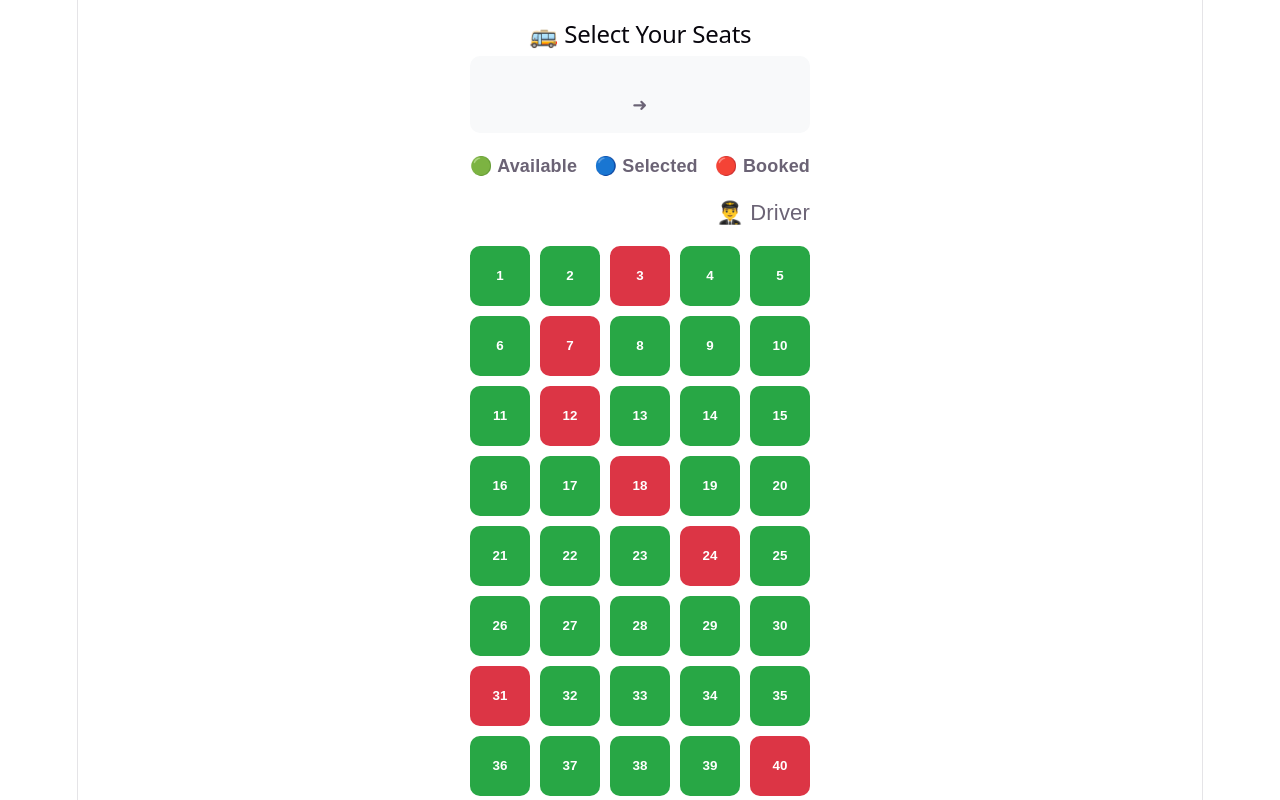
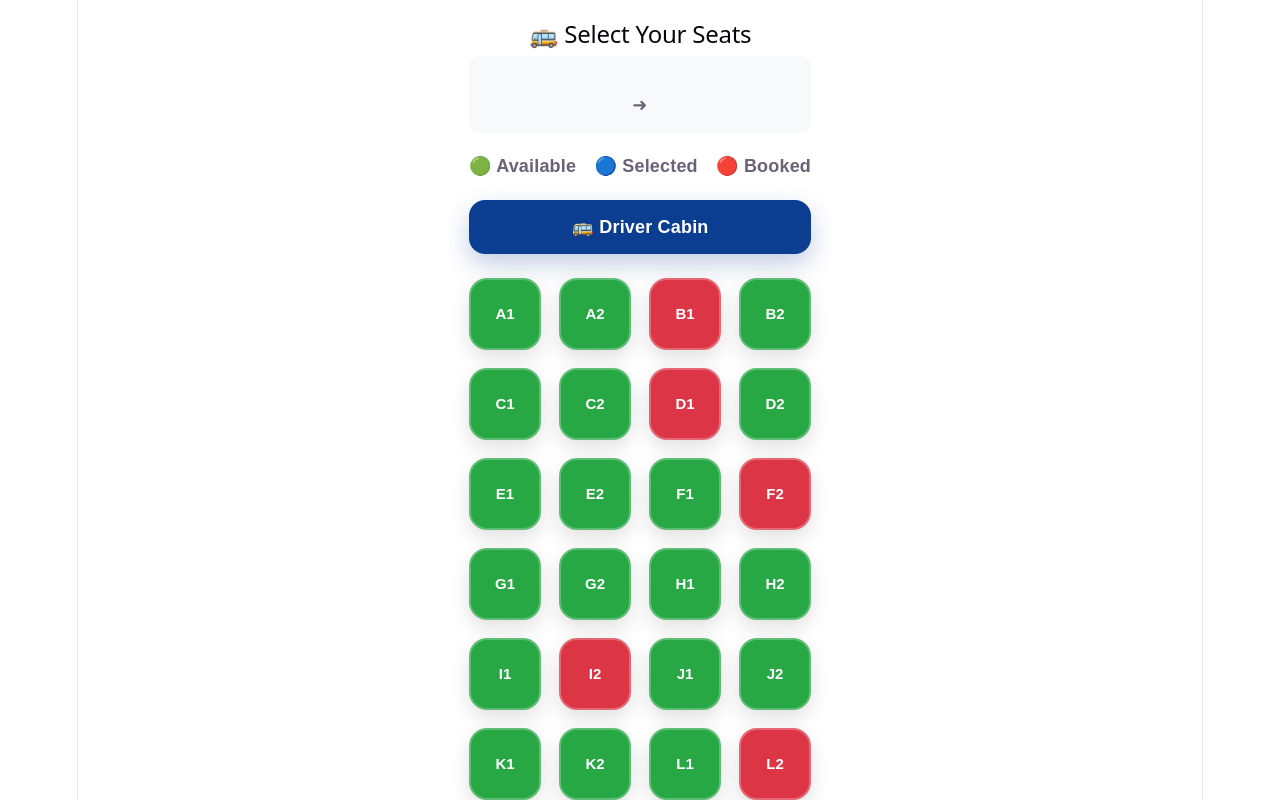
Before and after one commit to kktrajput92-ops/rular-bus-backend, a React (Vite) app in the folder frontend/rular bus/: page /seats in a window 1280 px wide. Shown: the top 800 px of the page. Built offline with nearby package versions, Linux system fonts and the light colour scheme.

Commit message:
Sprint 15.2: Driver Cabin component and premium seat layout foundation

```diff
--- /dev/null
+++ b/frontend/rular bus/src/components/seats/DriverCabin.jsx
@@ -0,0 +1,19 @@
+export default function DriverCabin() {
+  return (
+    <div
+      style={{
+        background: "#0B3D91",
+        color: "#fff",
+        padding: "14px",
+        borderRadius: "16px",
+        textAlign: "center",
+        fontWeight: "700",
+        fontSize: "18px",
+        marginBottom: "24px",
+        boxShadow: "0 10px 25px rgba(11,61,145,.25)",
+      }}
+    >
+      🚌 Driver Cabin
+    </div>
+  );
+}
--- /dev/null
+++ b/frontend/rular bus/src/components/seats/SeatGrid.jsx
@@ -0,0 +1,7 @@
+export default function SeatGrid() {
+  return (
+    <div>
+      Seat Grid
+    </div>
+  );
+}
--- a/frontend/rular bus/src/pages/Seats.jsx
+++ b/frontend/rular bus/src/pages/Seats.jsx
@@ -1,6 +1,7 @@
 import { useState } from "react";
 import { useNavigate, useLocation } from "react-router-dom";
-
+import DriverCabin from "../components/seats/DriverCabin";
+import SeatGrid from "../components/seats/SeatGrid";
 function Seats() {
 
   const navigate = useNavigate();
@@ -142,31 +143,22 @@ function Seats() {
 
       </div>
 
-      <div
-        style={{
-          display: "flex",
-          justifyContent: "flex-end",
-          marginBottom: 20,
-          fontSize: 22,
-        }}
-      >
-
-        👨‍✈️ Driver
-
-      </div>
-
+     <DriverCabin />
 <div
   style={{
     display: "grid",
-          gridTemplateColumns:
-            "repeat(5,60px)",
-          gap: 10,
+    gridTemplateColumns: "repeat(4, 72px)",
+    columnGap: "18px",
+    rowGap: "18px",
     justifyContent: "center",
   }}
 >
         {Array.from({ length: 52 }, (_, index) => {
 
           const seat = index + 1;
+const row = String.fromCharCode(65 + Math.floor(index / 2));
+const column = (index % 2) + 1;
+const seatLabel = `${row}${column}`;
 
           return (
 
@@ -174,10 +166,13 @@ function Seats() {
               key={seat}
               onClick={() => toggleSeat(seat)}
               style={{
-                width: 60,
-                height: 60,
-                border: "none",
-                borderRadius: 10,
+               width: 72,
+height: 72,
+border: "2px solid rgba(255,255,255,0.25)",
+borderRadius: "18px",
+boxShadow: "0 8px 20px rgba(0,0,0,.12)",
+transition: "all .25s ease",
+fontSize: "15px",
                 cursor: bookedSeats.includes(seat)
                   ? "not-allowed"
                   : "pointer",
@@ -185,7 +180,7 @@ function Seats() {
                 ...seatStyle(seat),
               }}
             >
-              {seat}
+             {seatLabel}
             </button>
 
           );
```
Lines whose indentation alone changed are shown as unchanged.
